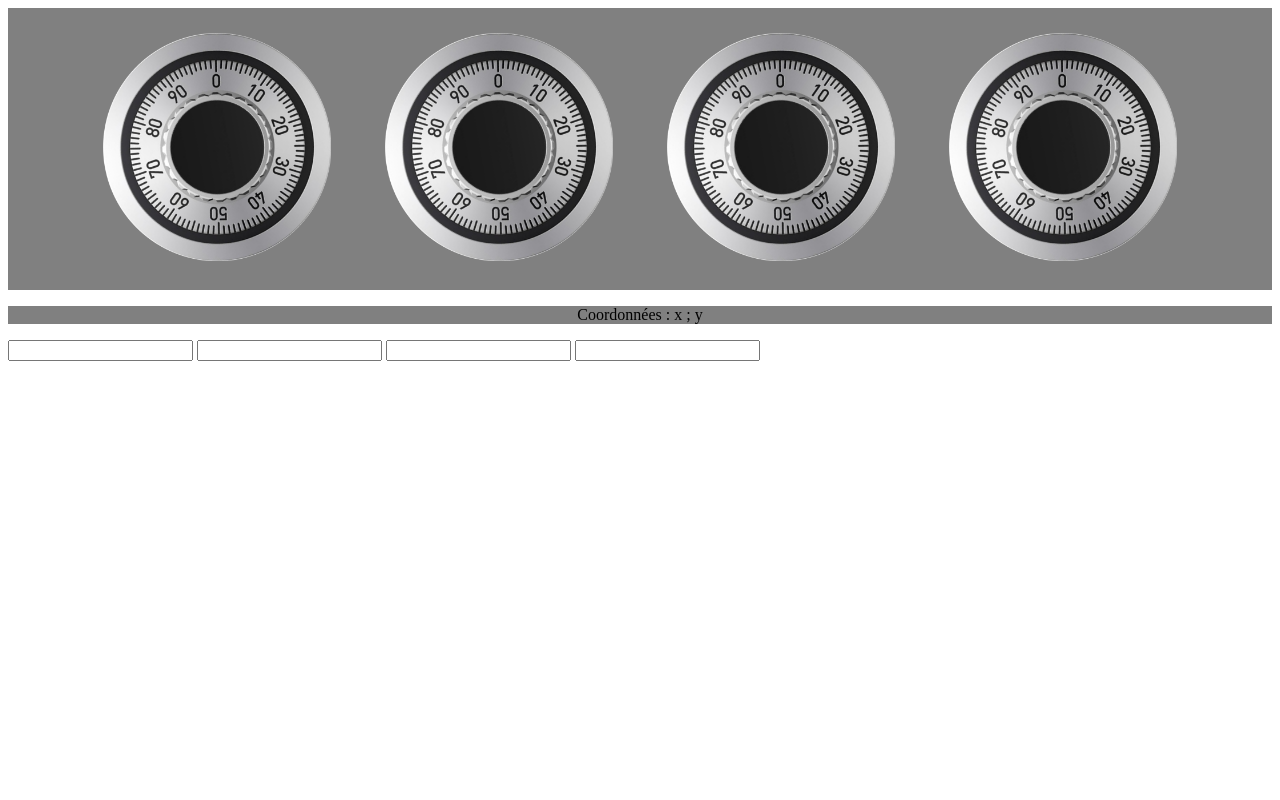
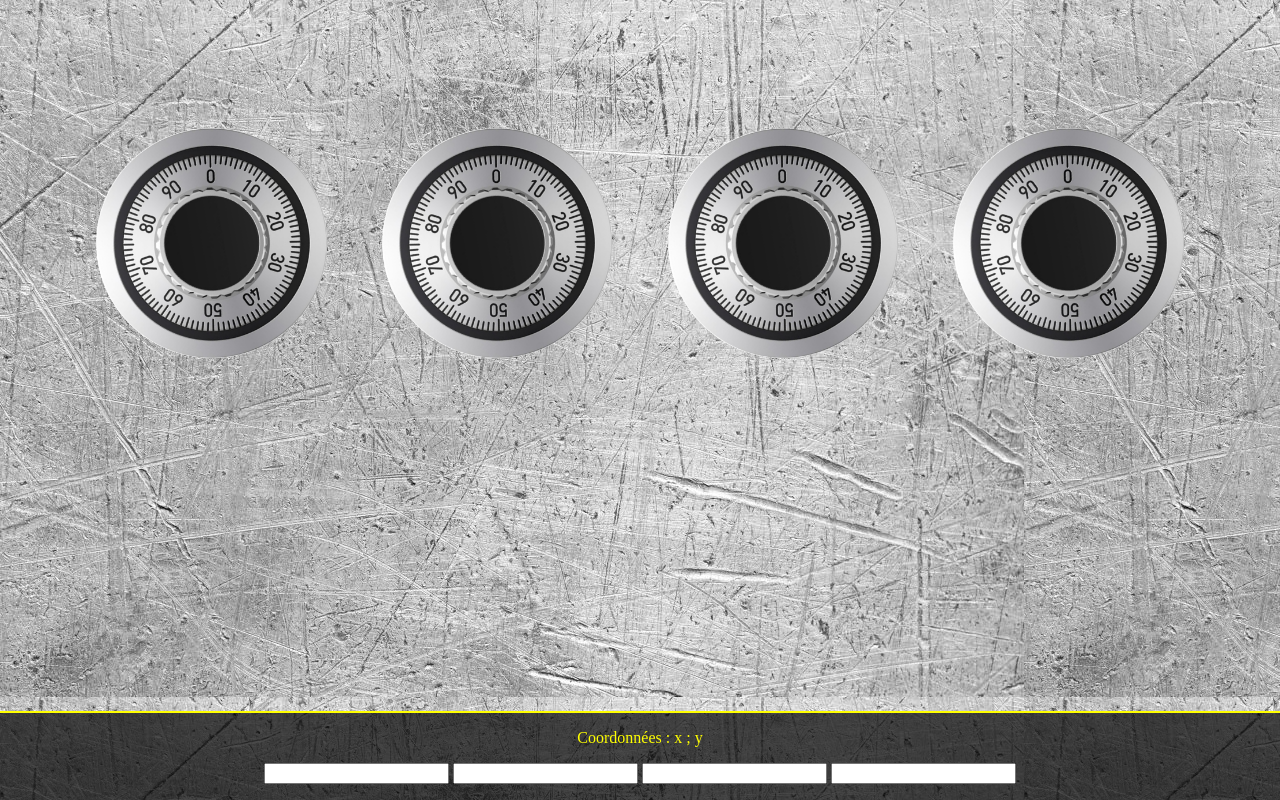
Before and after one commit to StephaneBranly/Escapegame_Youarille, a PHP site: page /site/coffrefort.php in a window 1280 px wide. Run offline with PHP 8.4, Linux system fonts and the light colour scheme.

Commit message:
Design Coffre

```diff
--- a/design/style.css
+++ b/design/style.css
@@ -1,11 +1,42 @@
+body
+{
+	margin: 0;
+	padding: 0;
+}
+
 section
 {
-	background-color: grey;
 	text-align: center;
+}
+#main
+{
+	width: 100%;
+	height: 100%;
+}
+#text_section
+{
+	width: 100%;
+	background-color: rgba(0,0,0,0.7);
+	position: absolute;
+	bottom:0px;
+	border-top: 2px solid yellow;
+	color: yellow;
 }
 
 .serrure_coffre
 {
 	width: 18%;
 	margin: 2%;
+	margin-top: 10%;
 }
+#les_serrures_coffre
+{
+	background-image: url('../ressources/metal_pale.jpg');
+	display: inline-block;
+	width: 100%;
+	min-height: 100%;
+	max-height: 100%;
+	margin: 0px;
+	padding: 0px;
+
+}
--- a/site/coffrefort.php
+++ b/site/coffrefort.php
@@ -5,26 +5,24 @@
 </head>
 
 <body onmousemove="avoircoordonnees(event);">
-	<section>
+	<section id='main'>
+        <div id='les_serrures_coffre'>
             <img onDragStart="return false" onmousemove="tourner_serrure(event,0);" id='serrure0' class='serrure_coffre' src='../ressources/Serrure_coffre_fort.png'/>
             <img onDragStart="return false" onmousemove="tourner_serrure(event,1);" id='serrure1' class='serrure_coffre' src='../ressources/Serrure_coffre_fort.png'/>
             <img onDragStart="return false" onmousemove="tourner_serrure(event,2);" id='serrure2' class='serrure_coffre' src='../ressources/Serrure_coffre_fort.png'/>
             <img onDragStart="return false" onmousemove="tourner_serrure(event,3);" id='serrure3' class='serrure_coffre' src='../ressources/Serrure_coffre_fort.png'/>
-        <!--<p id='coord_clic'>Coordonnées : x ; y </p>
-        <p id='coord_clic_maintenu'>Coordonnées : x ; y </p>
-        <p id='status'></p>
-        <p id='distance'>a</p>
-        <p id='angleini'>a</p>-->
+        </div>
     </section>
-    <section>
+    <section id='text_section'>
         <p id='coord'>Coordonnées : x ; y </p>
-    </section>
         <form>
             <input type='number' id='angle0'/>
             <input type='number' id='angle1'/>
             <input type='number' id='angle2'/>
             <input type='number' id='angle3'/>
         </form>
+    </section>
+
 </body>
 </html>
 
```
Also changed, not shown: ressources/Contour_serrure.png (deleted), ressources/Milieu_serrure.png (deleted), ressources/metal_pale.jpg (added). Lines whose indentation alone changed are shown as unchanged.
